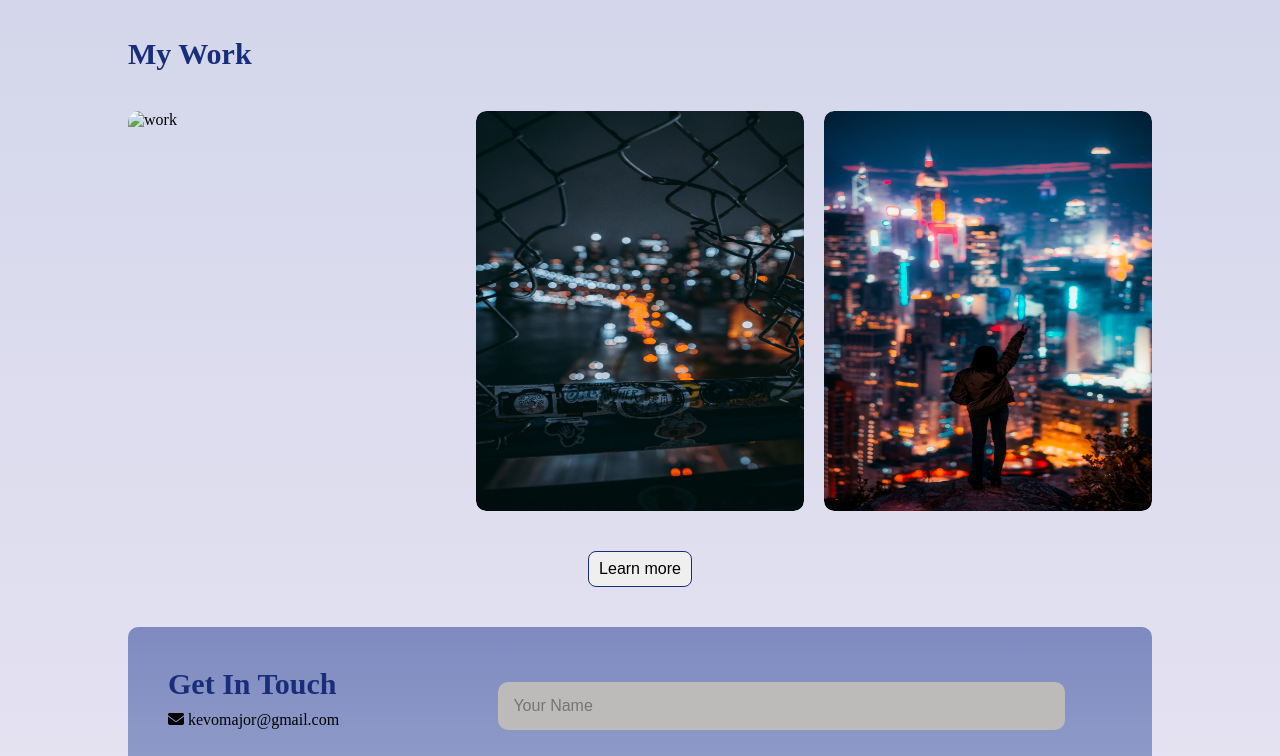
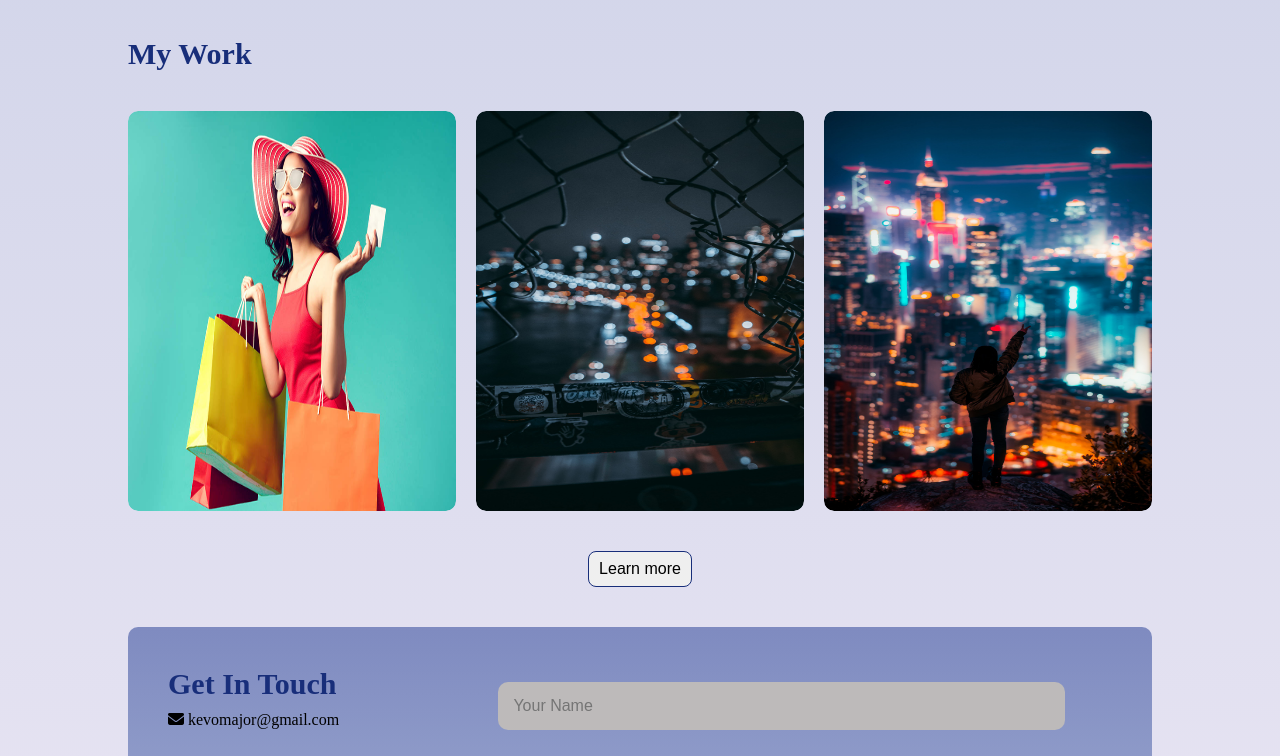
Before and after one commit to Major41/MyPortfolio, a plain HTML site: page index.html in a window 1280 px wide. Shown: the part 1769-2525 px from the top of the page. Drawn offline with Linux system fonts and the light colour scheme.

Commit message:
Update index.html

```diff
--- a/index.html
+++ b/index.html
@@ -162,7 +162,7 @@
                 <h1 class="h1">My Work</h1>
                 <div class="work-list">
                     <div class="work">
-                        <img src="amazing 1.jpeg" width="300px" height="400px" alt="work">
+                        <img src="amazing 1.png" width="300px" height="400px" alt="work">
                         <div class="layer">
                             <h3>My Project</h3>
                             <p>Lorem ipsum dolor sit, amet consectetur adipisicing elit. Ab a id quisquam! Aspernatur
```
